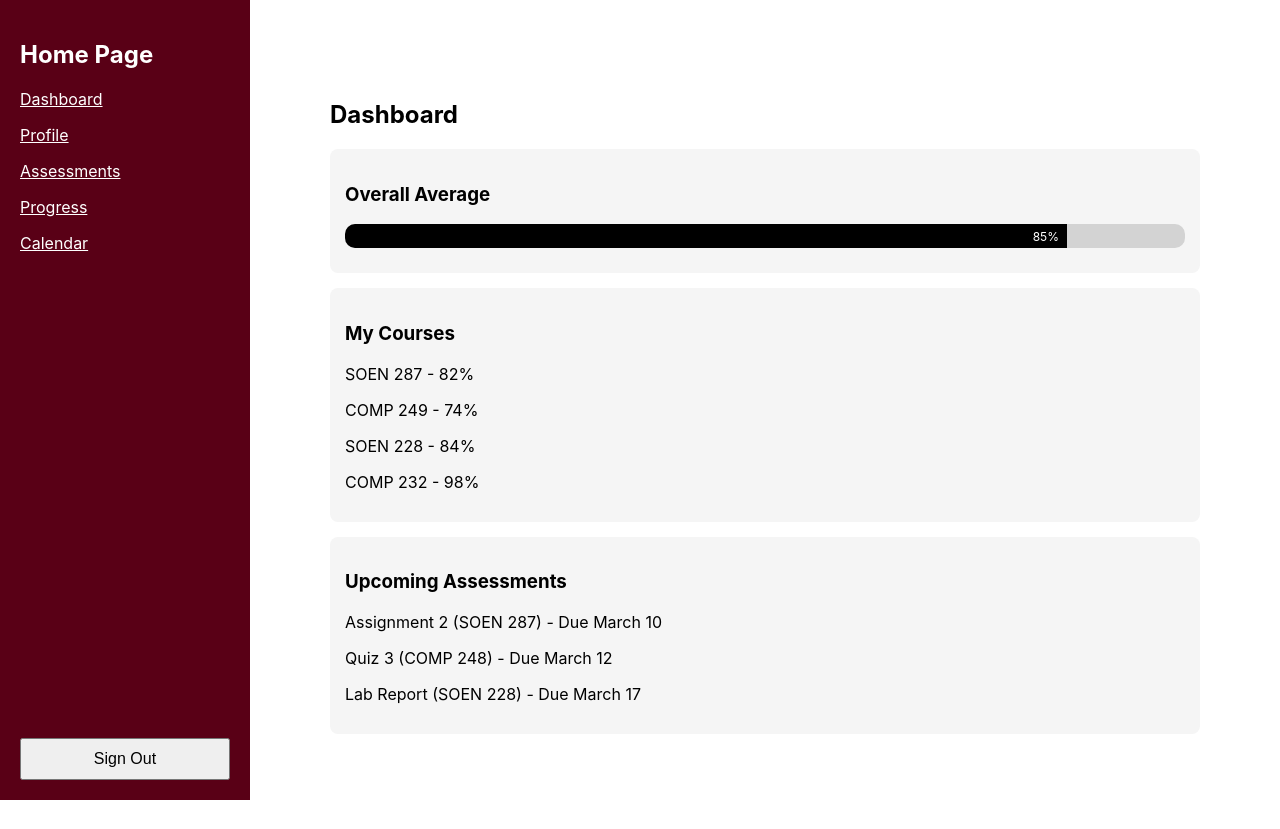
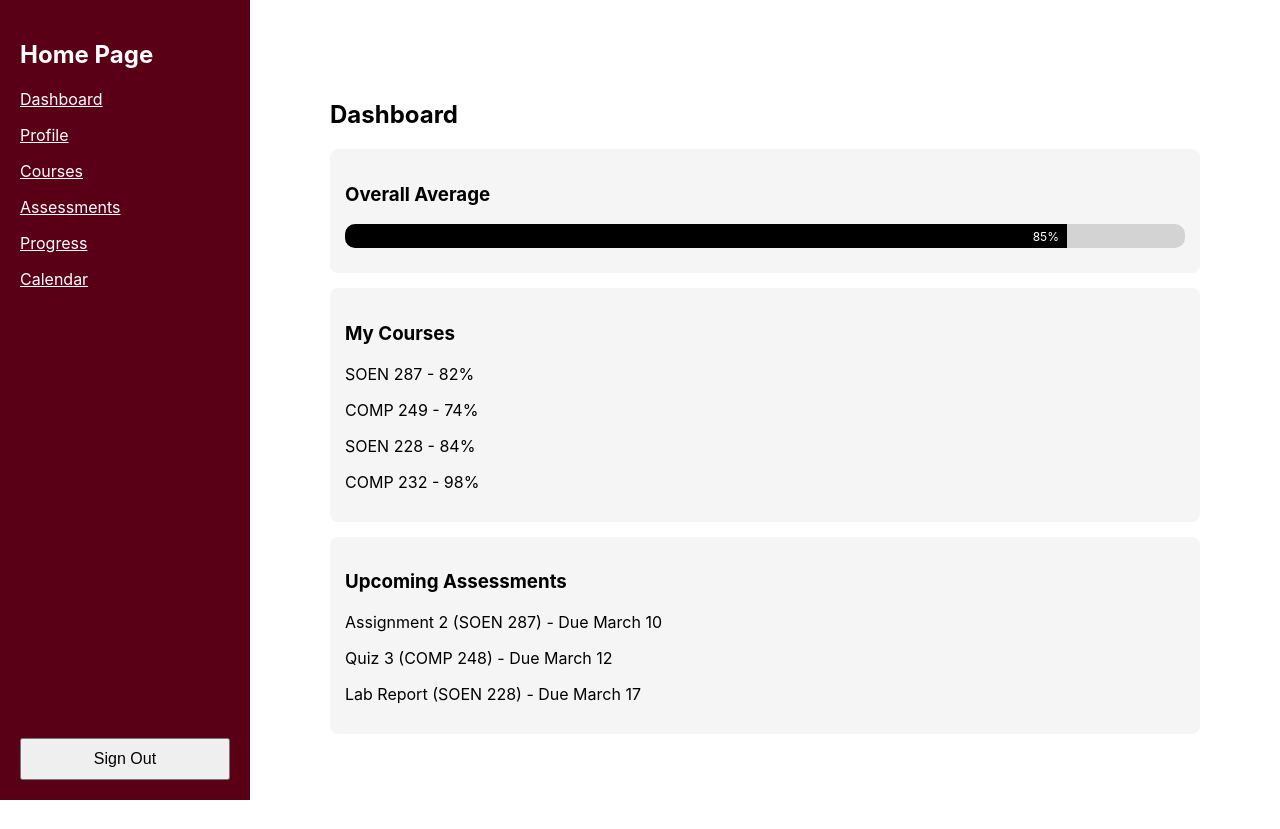
Before and after one commit to s0m3bodi/SOEN287_web_project, a React (Create React App) app: page /student in a window 1280 px wide. Built offline with nearby package versions, Linux system fonts and the light colour scheme.

Commit message:
Add 'Courses' link to MainStudentSideBar

```diff
--- a/src/components/MainStudentSideBar.js
+++ b/src/components/MainStudentSideBar.js
@@ -27,6 +27,7 @@ function MainStudentSideBar() {
                 <nav>
                     <p><Link to="/student" style={{color: "white"}}>Dashboard</Link></p>
                     <p><Link to="/student/profile" style={{color: "white"}}>Profile</Link></p>
+                    <p><Link to="/student/courses" style={{color: "white"}}>Courses</Link></p>
                     <p><Link to="/student/assessments" style={{color: "white"}}>Assessments</Link></p>
                     <p><Link to="/student/progress" style={{color: "white"}}>Progress</Link></p>
                     <p><Link to="/student/calendar" style={{color: "white"}}>Calendar</Link></p>
```
